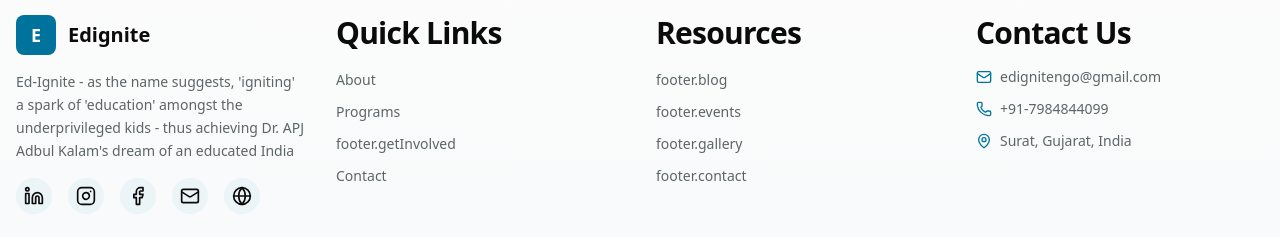
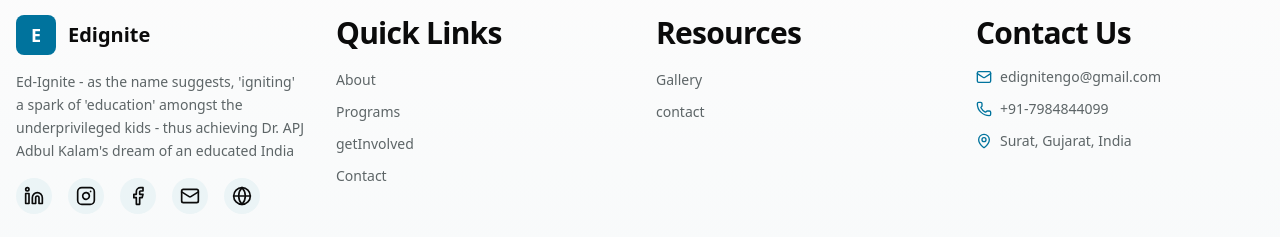
Before and after one commit to vermaprince123/edignite, a Next.js app: page / in a window 1280 px wide. Shown: the part 9855-10092 px from the top of the page. Built offline with nearby package versions, Linux system fonts and the light colour scheme; no server answers.

Commit message:
removed un used links

```diff
--- a/components/footer.tsx
+++ b/components/footer.tsx
@@ -29,8 +29,8 @@ export function Footer() {
       { nameKey: "contact", href: "/contact" },
     ],
     resources: [
-      { nameKey: "blog", href: "/blog" },
-      { nameKey: "events", href: "/events" },
+      // { nameKey: "blog", href: "/blog" },
+      // { nameKey: "events", href: "/events" },
       { nameKey: "gallery", href: "/gallery" },
       { nameKey: "contact", href: "/contact" },
     ],
@@ -87,7 +87,7 @@ export function Footer() {
                     href={link.href}
                     className="text-sm text-muted-foreground hover:text-primary transition-colors"
                   >
-                    {link.nameKey === "getInvolved" ? t(`footer.${link.nameKey}`) : t(`nav.${link.nameKey}`)}
+                    {link.nameKey === "getInvolved" ? t(`${link.nameKey}`) : t(`nav.${link.nameKey}`)}
                   </Link>
                 </li>
               ))}
@@ -104,7 +104,7 @@ export function Footer() {
                     href={link.href}
                     className="text-sm text-muted-foreground hover:text-primary transition-colors"
                   >
-                    {t(`footer.${link.nameKey}`)}
+                    {link.nameKey === "contact" ? t(`${link.nameKey}`) : t(`nav.${link.nameKey}`)}
                   </Link>
                 </li>
               ))}
```
